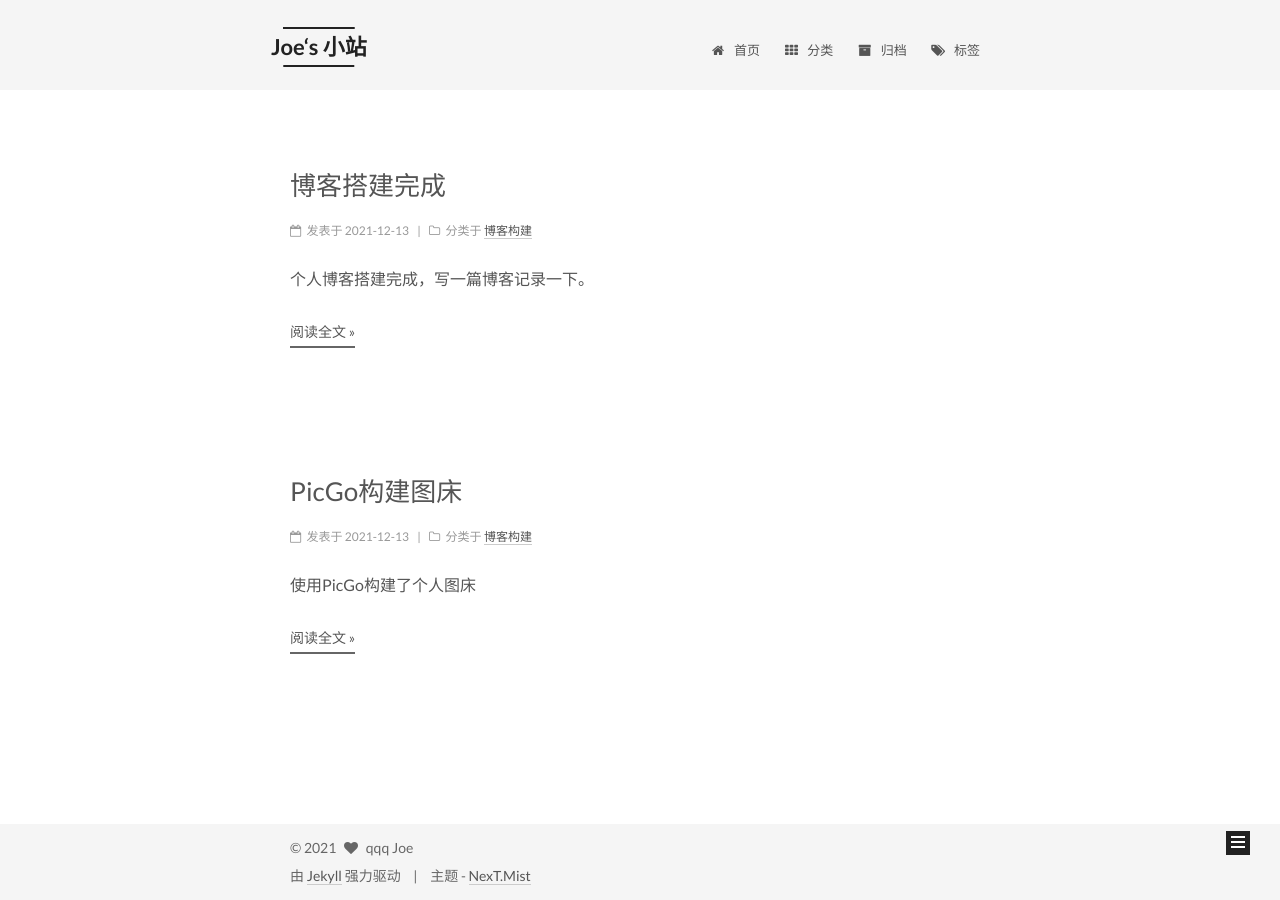
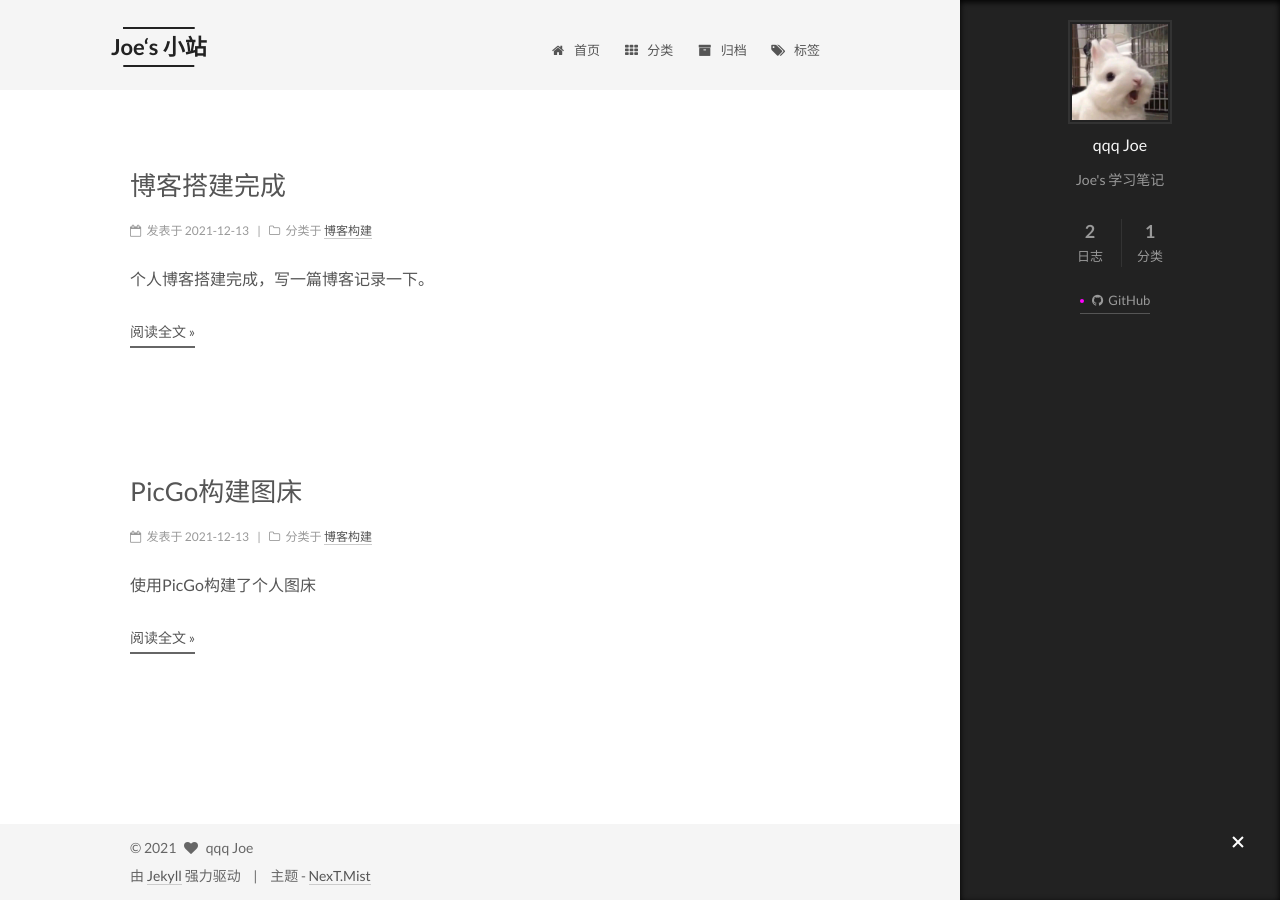
Before and after one commit to qqqjoe/qqqjoe.github.io, a Jekyll site: the page built from index.html, in a window 1280 px wide. Built offline with Jekyll 4.4.1, drawn with Linux system fonts in a browser that asks for light colours; the list of posts is cut into pages by our own code.

```diff
--- a/_config.yml
+++ b/_config.yml
@@ -267,8 +267,8 @@ sidebar:
   #  - always  expand for all pages automatically
   #  - hide    expand only when click on the sidebar toggle icon.
   #  - remove  Totally remove sidebar including sidebar toggle.
-  display: post
-  #display: always
+#   display: post
+  display: always
   #display: hide
   #display: remove
 
```
